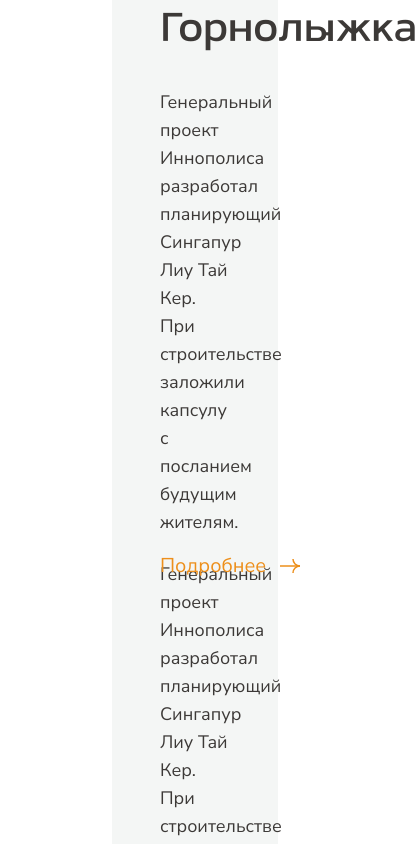
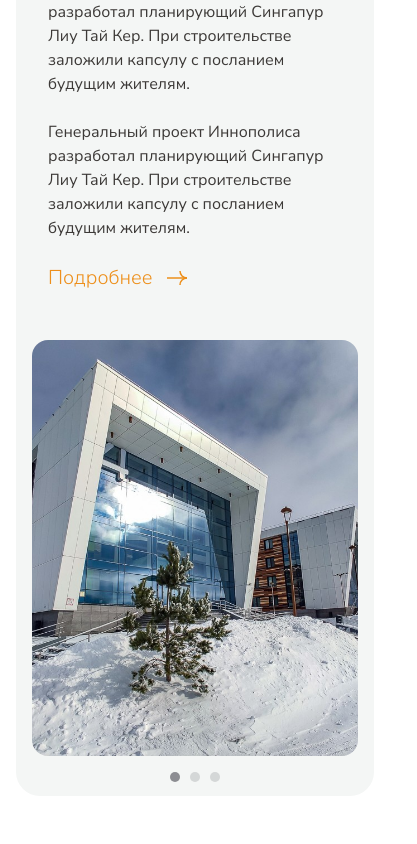
Before and after one commit to DeHopen/ION_Hotel, a Next.js app: page / in a window 390 px wide. Shown: the part 2920-3764 px from the top of the page, 417 px wide, since content can reach past the window. Built offline with nearby package versions, Linux system fonts and the light colour scheme.

Commit message:
Add adaptive for SkiPage, fix bugs

```diff
--- a/package.json
+++ b/package.json
@@ -16,6 +16,7 @@
     "react-dom": "^18.3.1",
     "react-redux": "^9.1.2",
     "react-responsive": "^10.0.0",
+    "react-responsive-carousel": "^3.2.23",
     "react-slick": "^0.30.2",
     "sass": "^1.77.8",
     "swiper": "^11.1.6"
--- /dev/null
+++ b/src/components/SkiPage/Mobile/SkiPageMobile.tsx
@@ -0,0 +1,62 @@
+import React, {FC} from 'react';
+import CarouselElement from "@/components/UniversalComponents/CarouselElement";
+import styles from "@/styles/Mobile/SkiPage/SkiPageMobile.module.scss";
+import {kanitCyrillic} from "@/styles/fonts/fonts";
+import Link from "next/link";
+import Image from "next/image";
+
+interface SkiPageMobileProps {
+  content: {
+    description: string,
+  }[]
+}
+
+const images = [
+  {
+    src: '/SkiPage/Dorms.jpeg',
+    width: 1100,
+    height: 746
+  },
+  {
+    src: '/SkiPage/ski_lift.jpeg',
+    width: 1100,
+    height: 835
+  },
+  {
+    src: '/SkiPage/ski.jpeg',
+    width: 1100,
+    height: 755
+  }
+]
+const SkiPageMobile: FC<SkiPageMobileProps> = ({content}) => {
+  console.log('Render SkiPageMobile');
+
+  return (
+      <div className={styles.Container}>
+        <div className={styles.content}>
+          <div className={styles.text}>
+            <div className={kanitCyrillic.className}>
+              <h1 className={styles.title}>Горнолыжка</h1>
+            </div>
+            {content.map((item, index) => (
+                <div key={index} className={styles.discriptions}>
+                  <div>
+                    <p className={styles.description}>{item.description}</p>
+                  </div>
+                </div>
+            ))}
+            <Link href='#' className={styles.link}>
+              <span>Подробнее</span>
+              <Image src='/RoomPage/arrow_orange.svg' alt='arrow' width={24} height={24}/>
+            </Link>
+          </div>
+          <div className={styles.carousel}>
+            <CarouselElement images={images}/>
+          </div>
+        </div>
+
+      </div>
+  );
+};
+
+export default SkiPageMobile;
--- a/src/components/SkiPage/SkiPage.tsx
+++ b/src/components/SkiPage/SkiPage.tsx
@@ -1,8 +1,12 @@
+'use client'
+
 import React from 'react';
 import Image from "next/image";
 import styles from '@/styles/Desktop/SkiPage/SkiPage.module.scss'
 import Link from "next/link";
 import {kanitCyrillic} from '@/styles/fonts/fonts'
+import {useMediaQuery} from "react-responsive";
+import SkiPageMobile from "@/components/SkiPage/Mobile/SkiPageMobile";
 
 const content = [
   {
@@ -13,8 +17,15 @@
   },
 ];
 
+
 const SkiPage: React.FC = () => {
+  const isMobile = useMediaQuery({maxWidth: 768});
+
   return (
+      <>
+        {isMobile ? (
+            <SkiPageMobile content={content}/>
+        ) : (
             <div className={styles.Container}>
               <div className={styles.content}>
                 <div className={kanitCyrillic.className}>
@@ -40,6 +51,8 @@
                 <Image className={styles.ski_img} src='/SkiPage/ski.jpeg' alt='ski' width={1100} height={755}/>
               </div>
             </div>
+        )}
+      </>
   );
 }
 
--- /dev/null
+++ b/src/components/UniversalComponents/CarouselElement.tsx
@@ -0,0 +1,34 @@
+import React, {FC} from 'react';
+import {Carousel} from 'react-responsive-carousel';
+import 'react-responsive-carousel/lib/styles/carousel.min.css';
+import styles from "@/styles/UniversalComponents/CarouselElement.module.scss";
+import skiPage from "@/styles/Mobile/SkiPage/SkiPageMobile.module.scss"
+import Image from "next/image";
+import '@/styles/UniversalComponents/castomCarousel/castomCarousel.css';
+
+interface CarouselElementProps {
+  images: {
+    src: string,
+    width: number,
+    height: number,
+  }[]
+}
+
+const CarouselElement: FC<CarouselElementProps> = ({images}) => {
+  return (
+      <>
+        <Carousel showThumbs={false} showArrows={false} showStatus={false}>
+          {images.map((image, index) => (
+              <div key={index} className='w-full pb-8 rounded-3xl'>
+                <Image className={`${styles.img} ${skiPage.image}`}
+                       src={image.src}
+                       alt={`Photo ${index + 1}`} width={image.width}
+                       height={image.height}/>
+              </div>
+          ))}
+        </Carousel>
+      </>
+  );
+};
+
+export default CarouselElement;
--- /dev/null
+++ b/src/styles/Mobile/SkiPage/SkiPageMobile.module.scss
@@ -0,0 +1,27 @@
+.Container {
+  @apply relative flex flex-col justify-between text-gray px-4 mt-16 gap-6
+}
+
+.title {
+  @apply font-normal mb-2 text-main
+}
+
+.content {
+  @apply flex flex-col w-full bg-gray_light rounded-3xl
+}
+
+.text {
+  @apply flex flex-col gap-6 p-8
+}
+
+.description {
+  @apply text-base
+}
+
+.link {
+  @apply flex text-xl font-light text-orange-extra gap-3;
+}
+
+.carousel {
+  @apply p-4 pb-2
+}
--- /dev/null
+++ b/src/styles/UniversalComponents/CarouselElement.module.scss
@@ -0,0 +1,3 @@
+.img {
+  @apply relative object-cover rounded-2xl h-420;
+}
--- /dev/null
+++ b/src/styles/UniversalComponents/castomCarousel/castomCarousel.css
@@ -0,0 +1,11 @@
+.carousel .control-dots {
+    top: 415px;
+}
+
+.carousel .control-dots .dot {
+    background-color: #8C8D92;
+    width: 10px;
+    height: 10px;
+    margin: 0 5px;
+    box-shadow: none;
+}
--- a/tailwind.config.ts
+++ b/tailwind.config.ts
@@ -1,4 +1,4 @@
-import type { Config } from "tailwindcss";
+import type {Config} from "tailwindcss";
 
 const config: Config = {
   content: [
@@ -11,7 +11,7 @@
       backgroundImage: {
         "gradient-radial": "radial-gradient(var(--tw-gradient-stops))",
         "gradient-conic":
-          "conic-gradient(from 180deg at 50% 50%, var(--tw-gradient-stops))",
+            "conic-gradient(from 180deg at 50% 50%, var(--tw-gradient-stops))",
       },
       spacing: {
         '512': '32rem',
@@ -43,7 +43,8 @@
       height: {
         '260': '16rem',
         '142': '9rem',
-        '980': '61rem'
+        '980': '61rem',
+        '420': '26rem',
       },
       width: {
         '563': '35rem',
```
Also changed, not shown: 1 other file (tests, documents, lock files or other folders). Lines whose indentation alone changed are shown as unchanged.
